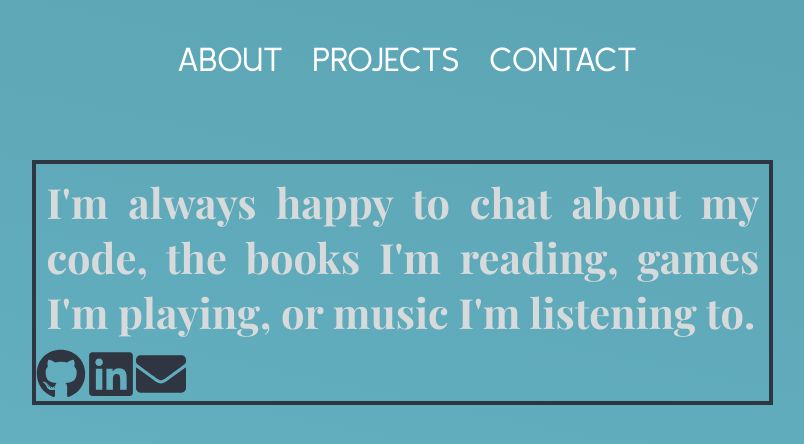
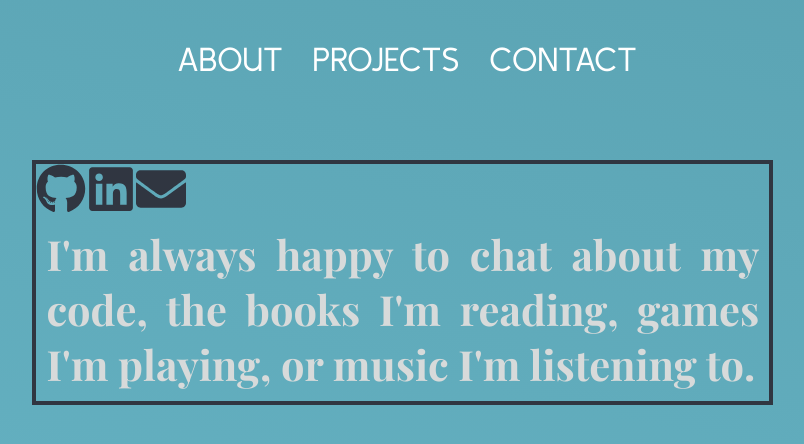
Before and after one commit to TYLER-JM/personal-homepage, a React (Create React App) app: page / in a window 1280 px wide. Both pictures are taken after a click on the item "CONTACT". Shown: the top 444 px of the page, without its empty margins (233-1037 px from the left). Built offline with nearby package versions, Linux system fonts and the light colour scheme.

Commit message:
moves links above p tag

```diff
--- a/src/components/Contact.js
+++ b/src/components/Contact.js
@@ -7,7 +7,6 @@ const Contact = function() {
   return (
     <article className="section contact" id="contact">
       <div className="contact__container">
-        <p>I'm always happy to chat about my code, the books I'm reading, games I'm playing, or music I'm listening to.</p>
         <div>
           <a className="social github" href="https://github.com/TYLER-JM" target="blank">
             <FontAwesomeIcon icon={faGithub} />
@@ -19,6 +18,7 @@ const Contact = function() {
             <FontAwesomeIcon icon={faEnvelope} />
           </a>
         </div>
+        <p>I'm always happy to chat about my code, the books I'm reading, games I'm playing, or music I'm listening to.</p>
       </div>
     </article>
   )
```
